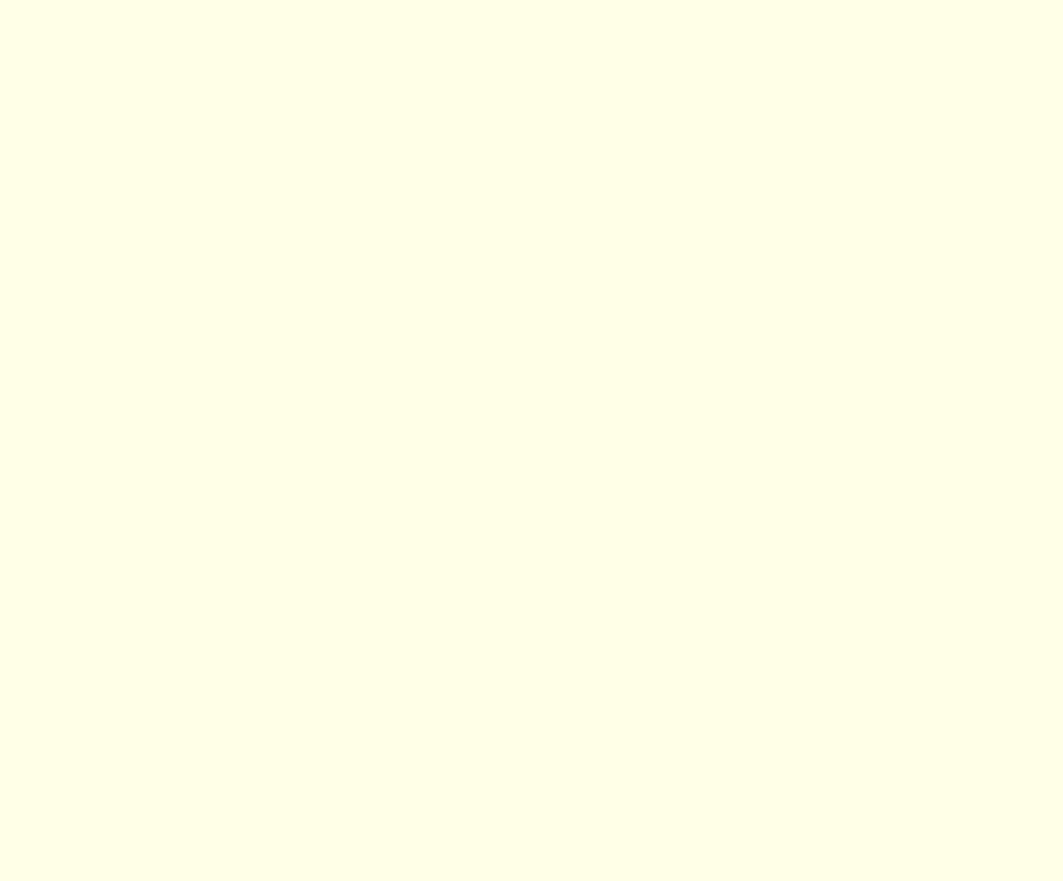
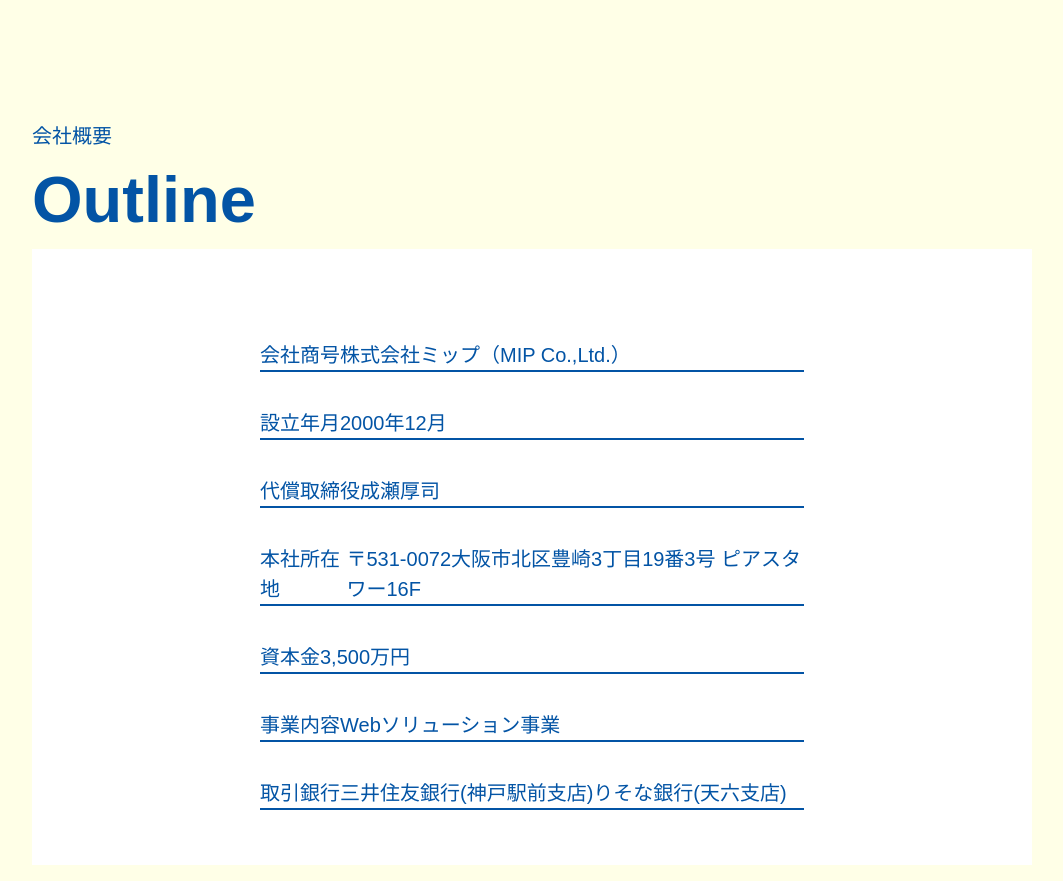
Before and after one commit to takajirou/MIP_corporate, a Next.js app in the folder next-app/: page /about in a window 1280 px wide. Shown: the part 2400-3281 px from the top of the page, without its empty margins (108-1171 px from the left). Before the commit the page ends 2321 px from the top, so only its background shows below. Built offline with nearby package versions, Linux system fonts and the light colour scheme.

Commit message:
授業時間分

```diff
--- a/next-app/src/app/about/page.tsx
+++ b/next-app/src/app/about/page.tsx
@@ -1,5 +1,19 @@
 import MainVisual from "@/components/MainVisual";
 import Image from "next/image";
+
+interface OutlineProps{
+    title: string,
+    description: string
+}
+
+const Outline = ({title, description}:OutlineProps) =>{
+    return(
+        <div className="flex text-[#0354A5] text-[20px]  border-b-[#0354A5] border-b-2 mt-[36px] ">
+            <p>{title}</p>
+            <p>{description}</p>
+        </div>
+    )
+}
 
 const About = () => {
     return (
@@ -17,9 +31,9 @@
                     そしてチームで成果を生み出すコミュニケーション力を大切にしています。</p>
             </section>
             <section>
-                <section className=" px-[140px] text-[#0354A5]">
+                <section className=" px-[140px] mb-4 text-[#0354A5]">
                     <p className="text-[20px] text-main mt-50">MIPの強み</p>
-                    <h2 className="text-[65px] font-bold text-main mb-4">Strengths</h2>
+                    <h2 className="text-[65px] font-bold text-main">Strengths</h2>
                 </section>
                 <div className="text-[#fff] bg-gradient-to-tr from-[#f28900] to-[#ffcf4a] pb-[100px] pt-[100px] flex flex-col items-center">
                     <div className="flex items-center">
@@ -75,6 +89,21 @@
                     </div>
                 </div>
             </section>
+            <section className=" px-[140px] mb-4 text-[#0354A5]">
+                <p className="text-[20px] text-main mt-50">会社概要</p>
+                <h2 className="text-[65px] font-bold text-main">Outline</h2>
+                <div className="bg-[#fff]">
+                    <section className="py-[55px] px-[228px]">
+                        <Outline title="会社商号" description="株式会社ミップ（MIP Co.,Ltd.）" />
+                        <Outline title="設立年月" description="2000年12月" />
+                        <Outline title="代償取締役" description="成瀬厚司" />
+                        <Outline title="本社所在地" description="〒531-0072大阪市北区豊崎3丁目19番3号 ピアスタワー16F" />
+                        <Outline title="資本金" description="3,500万円" />
+                        <Outline title="事業内容" description="Webソリューション事業" />
+                        <Outline title="取引銀行" description="三井住友銀行(神戸駅前支店)りそな銀行(天六支店)" />
+                    </section>
+                </div>
+            </section>
         </>
     );
 };
```
